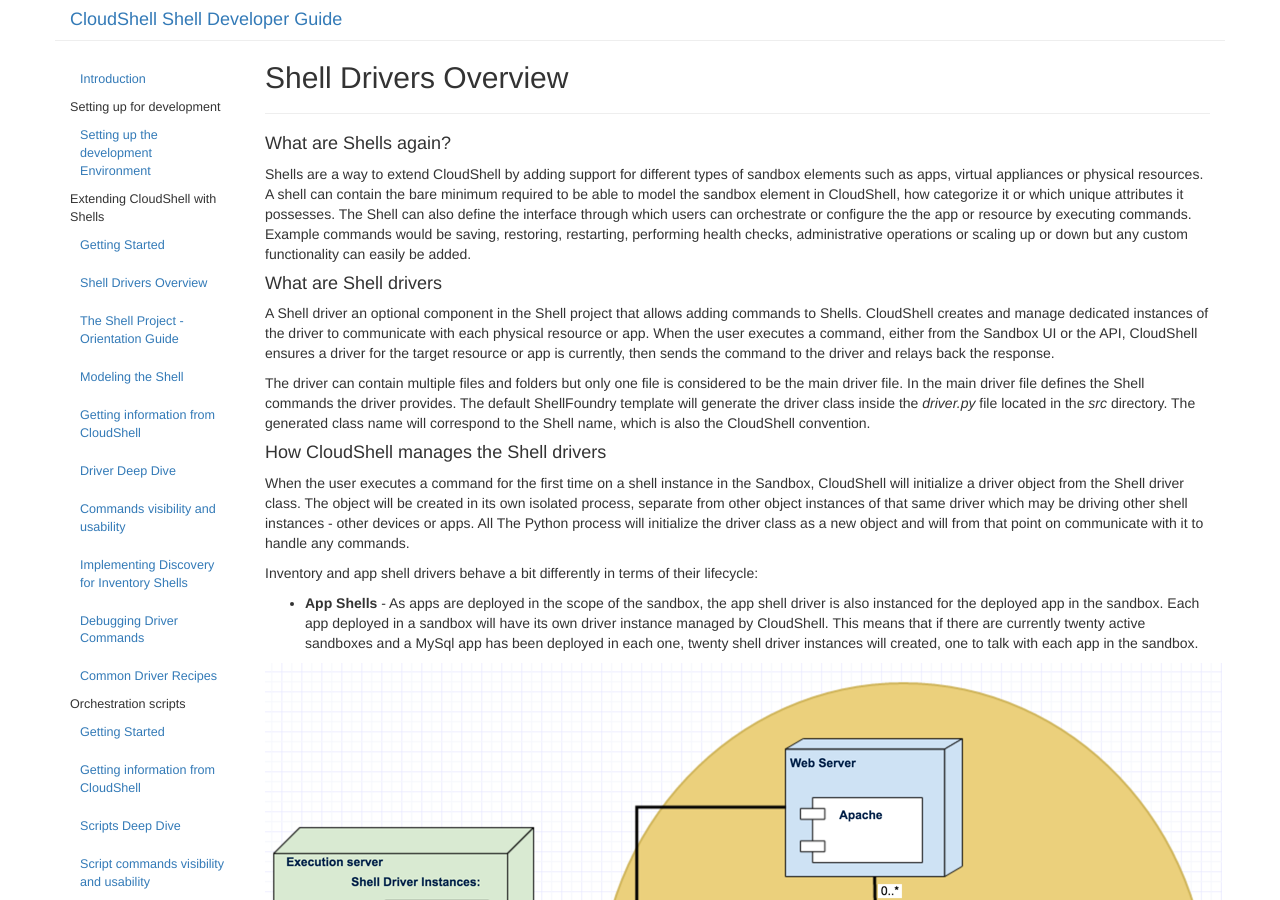
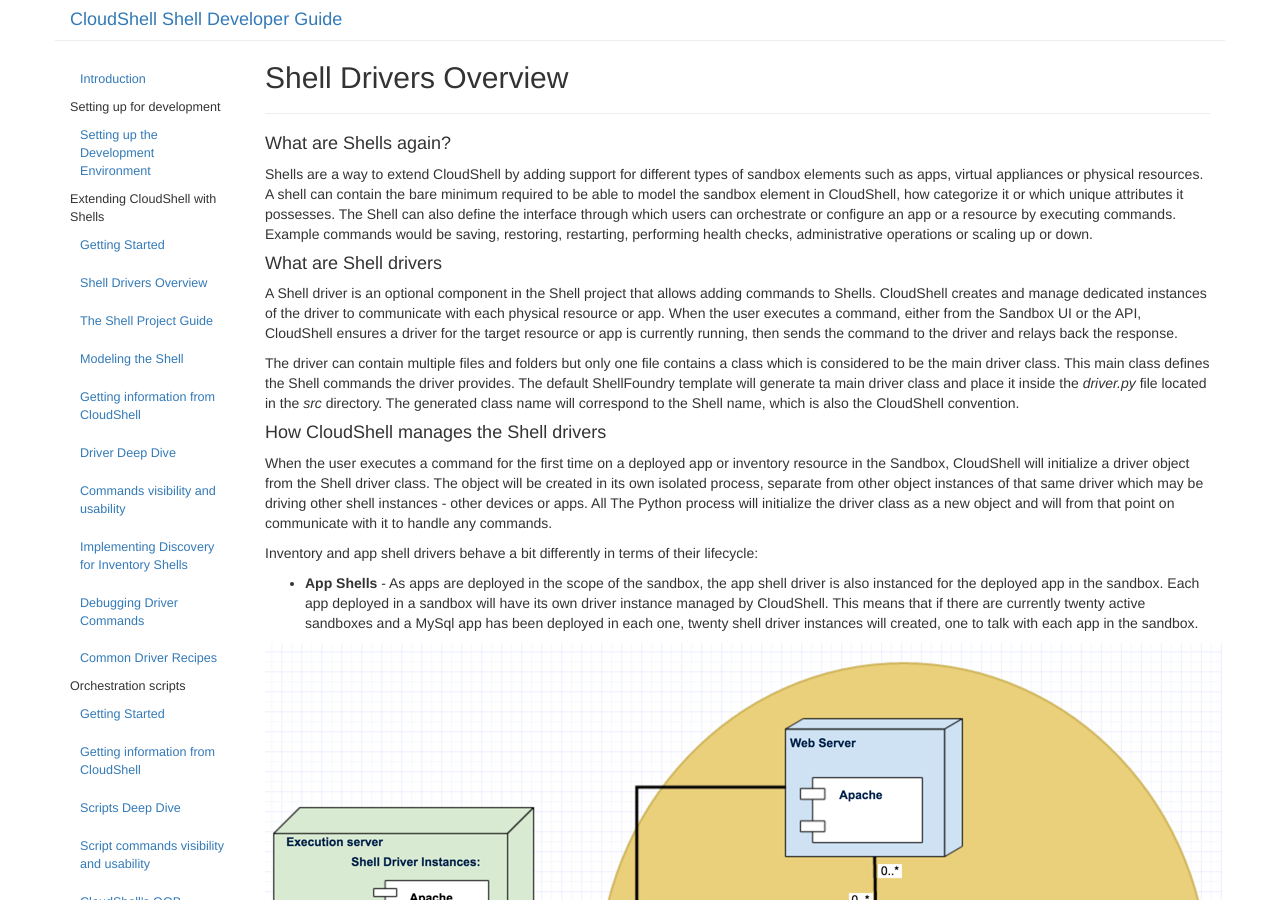
Before and after one commit to QualiSystems/devguide_source, a Jekyll site: the page built from _posts/2016-07-09-shell-driver-overview.md, in a window 1280 px wide and 900 px high. Built offline with Jekyll 4.4.1, drawn with Linux system fonts in a browser that asks for light colours; some of the changed text lies outside the part shown.

Commit message:
review comments

```diff
--- a/_posts/2016-06-13-the-shell-project.md
+++ b/_posts/2016-06-13-the-shell-project.md
@@ -1,6 +1,6 @@
 ---
 layout: page
-title: The Shell Project - Orientation Guide
+title: The Shell Project Guide
 category: tut
 order: 3
 ---
@@ -50,4 +50,4 @@
 ### The _docs_ and _tests_ folders
 
 These are placeholders to place shell documentation and shell tests.
-Some tests are already automatically generated in the _tests_ folder, you can simply extend the class there.
+Some tests are already automatically generated in the _tests_ folder.
--- a/_posts/2016-07-09-shell-driver-overview.md
+++ b/_posts/2016-07-09-shell-driver-overview.md
@@ -6,17 +6,34 @@
 ---
 #### What are Shells again?
 
-Shells are a way to extend CloudShell by adding support for different types of sandbox elements such as apps, virtual appliances or physical resources. A shell can contain the bare minimum required to be able to model the sandbox element in CloudShell, how categorize it or which unique attributes it possesses. The Shell can also define the interface through which users can orchestrate or configure the the app or resource by executing commands. Example commands would be saving, restoring, restarting, performing health checks, administrative operations or scaling up or down but any custom functionality can easily be added.
+Shells are a way to extend CloudShell by adding support for different types of sandbox elements such as apps,
+virtual appliances or physical resources. A shell can contain the bare minimum required to be able to model
+the sandbox element in CloudShell, how categorize it or which unique attributes it possesses.
+The Shell can also define the interface through which users can orchestrate or configure an app or a resource
+by executing commands. Example commands would be saving, restoring, restarting, performing health checks,
+administrative operations or scaling up or down.
 
 #### What are Shell drivers
 
-A Shell driver an optional component in the Shell project that allows adding commands to Shells. CloudShell creates and manage dedicated instances of the driver to communicate with each physical resource or app. When the user executes a command, either from the Sandbox UI or the API, CloudShell ensures a driver for the target resource or app is currently, then sends the command to the driver and relays back the response.
+A Shell driver is an optional component in the Shell project that allows adding commands to Shells.
+CloudShell creates and manage dedicated instances of the driver to communicate with each physical
+resource or app. When the user executes a command, either from the Sandbox UI or the API, CloudShell
+ensures a driver for the target resource or app is currently running, then sends the command to the driver and
+relays back the response.
 
-The driver can contain multiple files and folders but only one file is considered to be the main driver file. In the main driver file defines the Shell commands the driver provides. The default ShellFoundry template will generate the driver class inside the _driver.py_ file located in the _src_ directory. The generated class name will correspond to the Shell name, which is also the CloudShell convention.
+The driver can contain multiple files and folders but only one file contains a class which is considered to
+be the main driver class. This main class defines the Shell commands the driver provides.
+The default ShellFoundry template will generate ta main driver class and place it inside the _driver.py_
+file located in the _src_ directory. The generated class name will correspond to the Shell name, which is
+also the CloudShell convention.
 
 #### How CloudShell manages the Shell drivers
 
-When the user executes a command for the first time on a shell instance in the Sandbox, CloudShell will initialize a driver object from the Shell driver class. The object will be created in its own isolated process, separate from other object instances of that same driver which may be driving other shell instances - other devices or apps. All The Python process will initialize the driver class as a new object and will from that point on communicate with it to handle any commands.
+When the user executes a command for the first time on a deployed app or inventory resource in the Sandbox, CloudShell will
+initialize a driver object from the Shell driver class. The object will be created in its own isolated
+process, separate from other object instances of that same driver which may be driving other shell
+instances - other devices or apps. All The Python process will initialize the driver class as a new
+object and will from that point on communicate with it to handle any commands.
 
 Inventory and app shell drivers behave a bit differently in terms of their lifecycle:
 
@@ -28,8 +45,8 @@
 
 ![Shell Commands]({{ site.url }}/devguide/assets/inventory_shell_arch.png)
 
-Whether the Shell instance is a deployed app or an inventory component, CloudShell will handle routing commands to the right driver instance. When the user executes a command on a shell instance, CloudShell will first check if a driver instance is already running for the Shell instance, find on which execution server is running, and send the command to that driver to handle. If a driver is not yet running,
-for that Shell instance, inventory resource or app, a new driver instance will be launched.
+Whether a deployed app or an inventory component, CloudShell will handle routing commands to the right driver instance. When the user executes a command on a shell instance, CloudShell will first check if a driver instance is already running for the Shell instance, find on which execution server is running, and send the command to that driver to handle. If a driver is not yet running,
+for that inventory resource or app, a new driver instance will be launched.
 
 #### Python virtual environment
 
@@ -38,9 +55,17 @@
 
 #### The Shell driver instance lifecycle
 
-A driver instance is started the first time a command is sent to its Shell instance. At that time, the _initialize_ function of the driver is called prior to handling the command itself in the corresponding driver function. After a certain duration of inactivity, the CloudShell Server can opt to stop the driver instance until its needed again. When the driver instance is stopped the _cleanup_ function is first called, allowing any cleanup code to run and prepare the driver for shutdown.
+A driver instance is started the first time a command is sent to the resource or deployed app.
+As a part of the driver initialization the _initialize_ function of the driver is called. This function
+is guaranteed to be the first command executed on the driver and no other command is allowed to run until
+it completes successfully. Once complete, the driver can handle commands normally.
 
-The _initialize_ and _cleanup_ functions have a simple interface. If you generated your Shell project using ShellFoundry they should already be included in the generated _driver.py_ site.
+After a certain duration of inactivity, the CloudShell Server can opt to stop the driver instance until
+its needed again. When the driver instance is stopped  the _cleanup_ function is first called,
+allowing any cleanup code to run and prepare the driver for shutdown.
+
+The _initialize_ and _cleanup_ functions have a simple interface. If you generated your Shell
+project using ShellFoundry they should already be included in the generated _driver.py_ file.
 
 {% highlight python %}
     def initialize(self, context):
@@ -68,7 +97,7 @@
 #### Commands Concurrency
 
 By default, Shell drivers handle commands sequentially. They handle commands one at a time and CloudShell maintains a queue of commands waiting to run on each driver if multiple executions are initiated. However, the shell can be configured to handle commands concurrently as well, in which case it becomes the responsibility of the driver developer to handle the concurrency and introduce mutexes where required.
-We'll review that option and how to configure it in the Shell customization section.
+We'll review that option and how to configure it in the [Shell customization section]({{ site.url }}/devguide/tut/customizing-driver-commands.html).
 
 #### Conclusion
 
```
Also changed, not shown: other parts of _posts/2016-07-09-shell-driver-overview.md (+5 -1 lines), _posts/2016-04-30-getting-started.markdown (+25 -10 lines), _posts/2016-06-14-setting-up-the-development-ide.md (+9 -5 lines), _posts/2016-06-27-customizing-driver-commands.md (+18 -17 lines).
